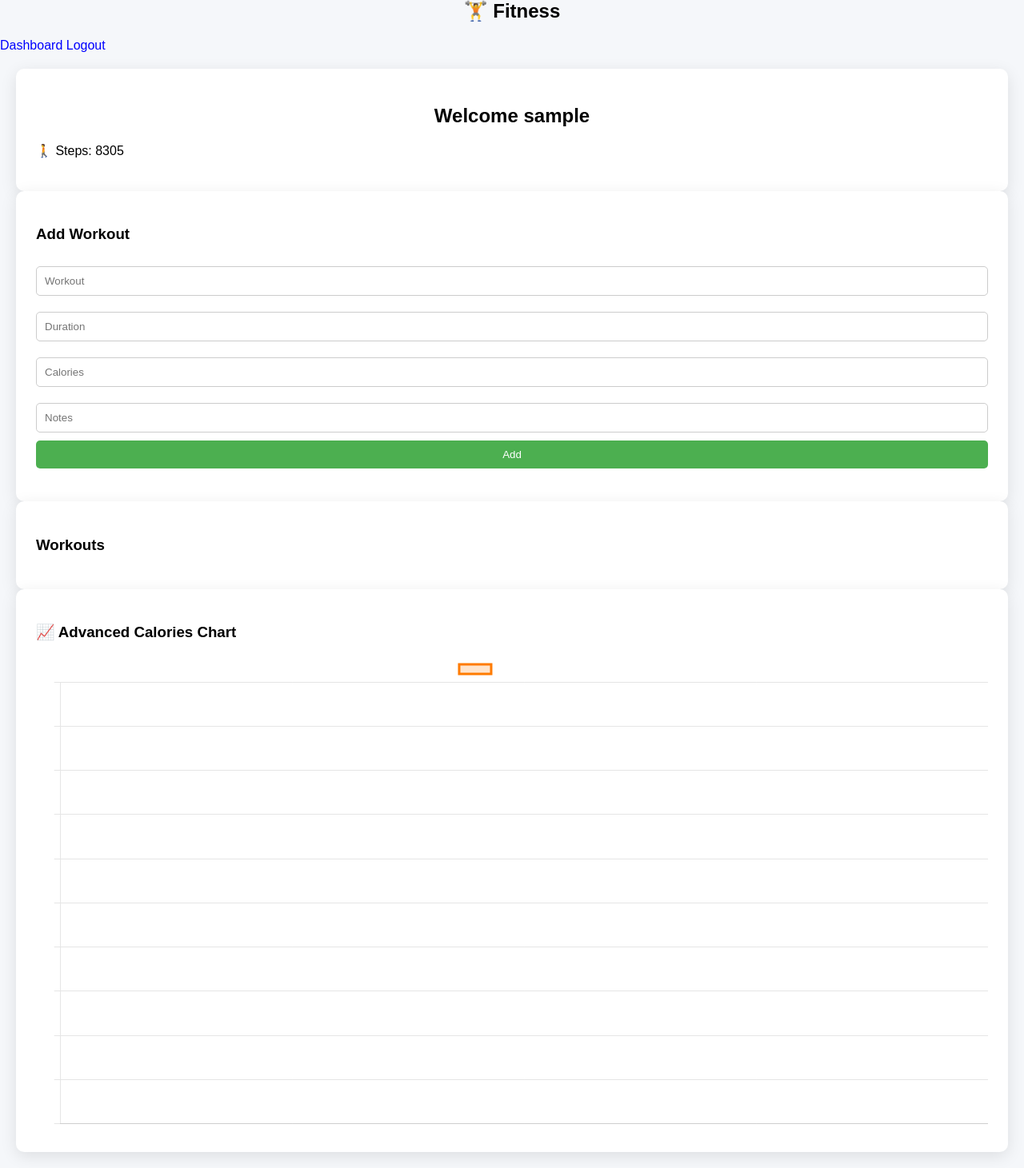
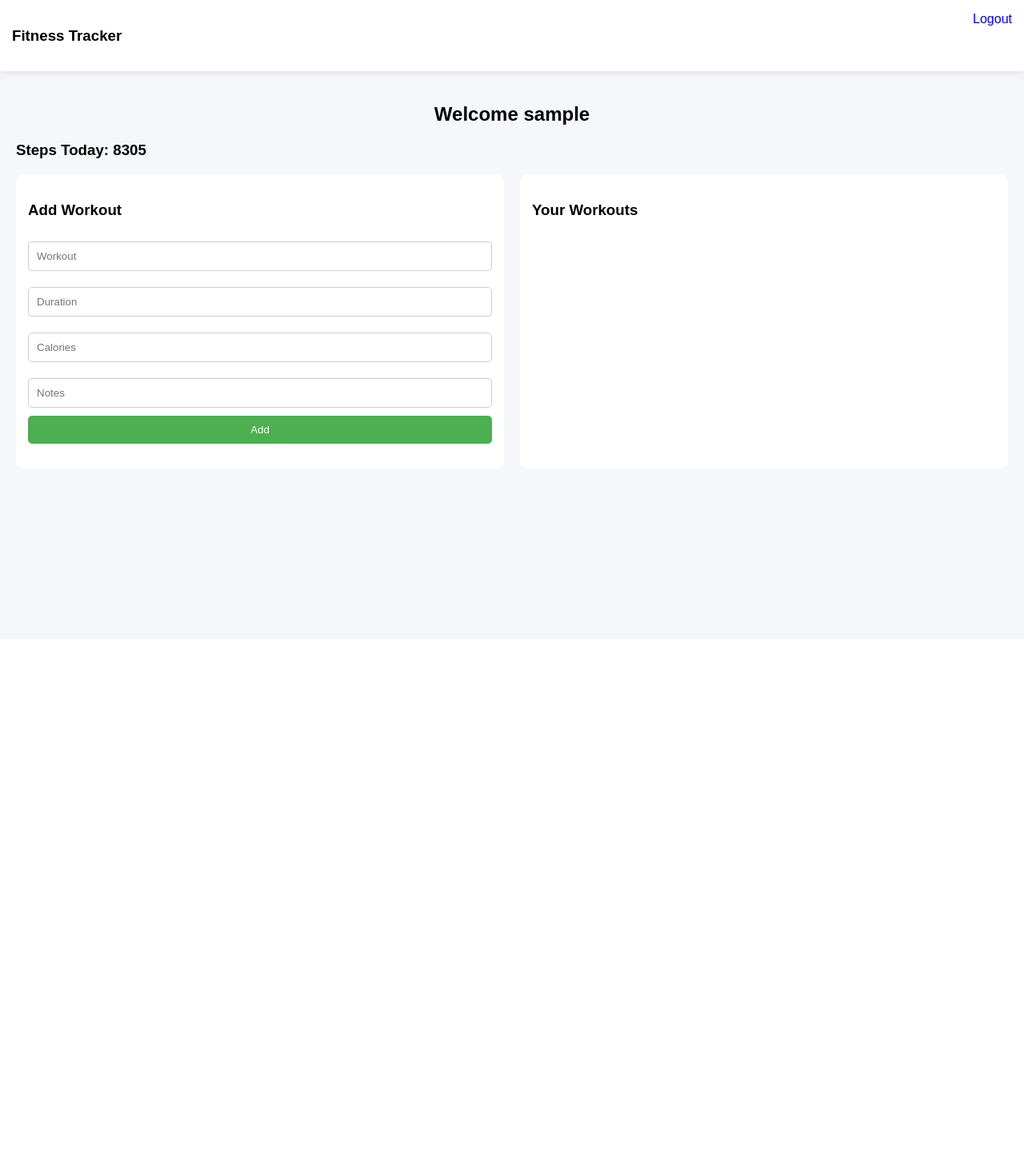
Before and after one commit to rajeshjhenkar338-byte/Fitness-app, a Flask app: page /dashboard in a window 1280 px wide. Shown: the whole page at 80% size. After the commit the page ends 555 px from the top, so only its background shows below. Run offline with Flask 3, Linux system fonts and the light colour scheme; the visitor is signed in with stand-in values (Sample User, id 1); data that the repository does not hold is empty.

Commit message:
Revise dashboard layout and workout form
Updated dashboard layout and added required fields for the workout form. Removed the advanced calories chart and adjusted workout display.

```diff
--- a/templates/dashboard.html
+++ b/templates/dashboard.html
@@ -1,75 +1,40 @@
 <link rel="stylesheet" href="/static/style.css">
-<script src="https://cdn.jsdelivr.net/npm/chart.js"></script>
 
-<div class="sidebar">
-  <h2>🏋️ Fitness</h2>
-  <a href="#">Dashboard</a>
+<div class="topbar">
+  <h3>Fitness Tracker</h3>
   <a href="/logout">Logout</a>
 </div>
 
 <div class="main">
 
-  <div class="card">
 <h2>Welcome {{session["user"]}}</h2>
-    <p class="steps">🚶 Steps: {{steps}}</p>
-  </div>
+<h3>Steps Today: {{steps}}</h3>
 
-  <div class="card">
+<div class="grid">
+
+<div class="card2">
 <h3>Add Workout</h3>
 <form method="POST">
-      <input name="workout" placeholder="Workout">
-      <input name="duration" placeholder="Duration">
-      <input name="calories" placeholder="Calories">
+<input name="workout" placeholder="Workout" required>
+<input name="duration" placeholder="Duration" required>
+<input name="calories" placeholder="Calories" required>
 <input name="notes" placeholder="Notes">
 <button>Add</button>
 </form>
 </div>
 
-  <div class="card">
-    <h3>Workouts</h3>
+<div class="card2">
+<h3>Your Workouts</h3>
+
 {% for w in workouts %}
-      <div class="item">
-        💪 {{w[2]}} | 🔥 {{w[4]}} cal | ⏱ {{w[3]}} min
-      </div>
+<p>
+{{w["workout"]}} - {{w["calories"]}} cal
+<a href="/delete/{{w['id']}}">Delete</a>
+</p>
 {% endfor %}
-  </div>
 
-  <div class="card">
-    <h3>📈 Advanced Calories Chart</h3>
-    <canvas id="chart"></canvas>
 </div>
 
 </div>
 
-<script>
-let data = {{ workouts|tojson }};
-let labels = data.map(w => w[6]);
-let calories = data.map(w => w[4]);
-
-const ctx = document.getElementById('chart').getContext('2d');
-
-new Chart(ctx, {
-    type: 'line',
-    data: {
-        labels: labels,
-        datasets: [{
-            label: 'Calories Burned',
-            data: calories,
-            fill: true,
-            backgroundColor: 'rgba(255,123,0,0.2)',
-            borderColor: '#ff7b00',
-            tension: 0.4,
-            pointRadius: 5
-        }]
-    },
-    options: {
-        plugins: {
-            legend: { labels: { color: 'white' } }
-        },
-        scales: {
-            x: { ticks: { color: 'white' } },
-            y: { ticks: { color: 'white' } }
-        }
-    }
-});
-</script>
+</div>
```
Lines whose indentation alone changed are shown as unchanged.
